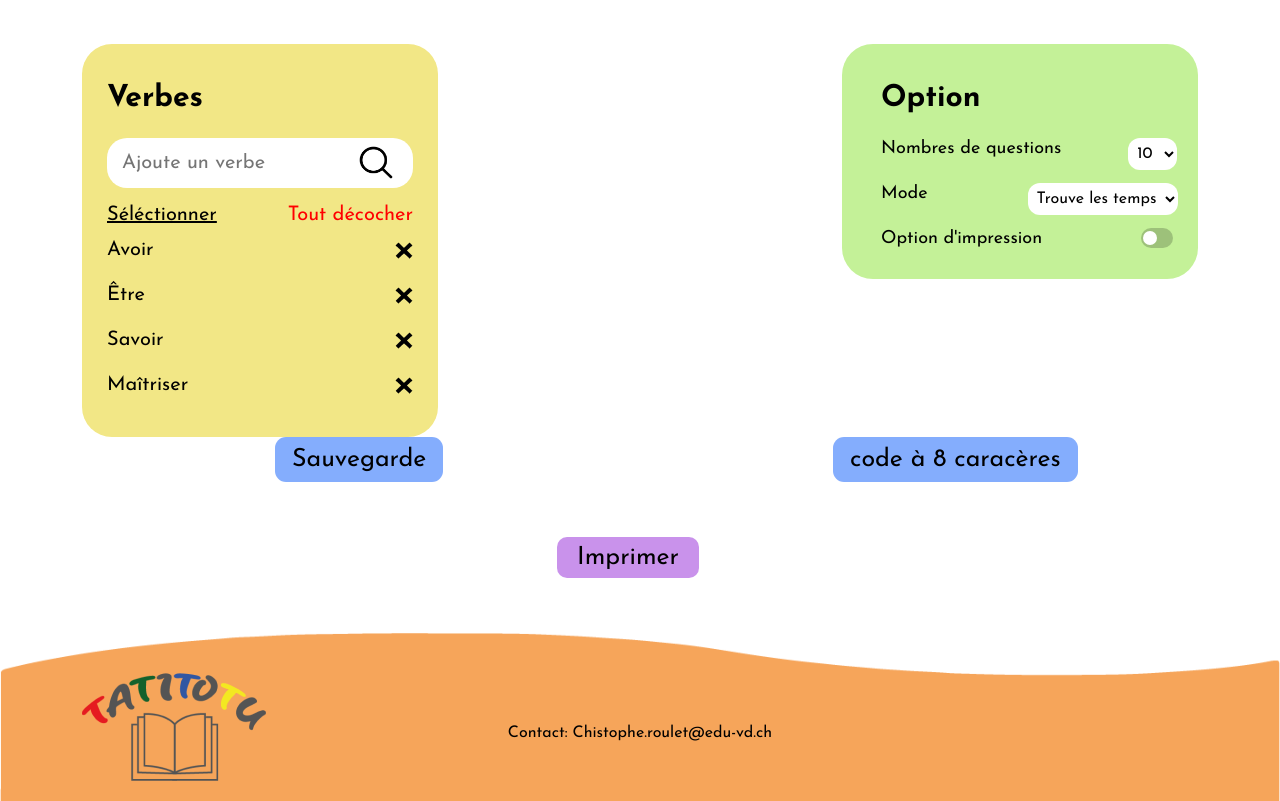
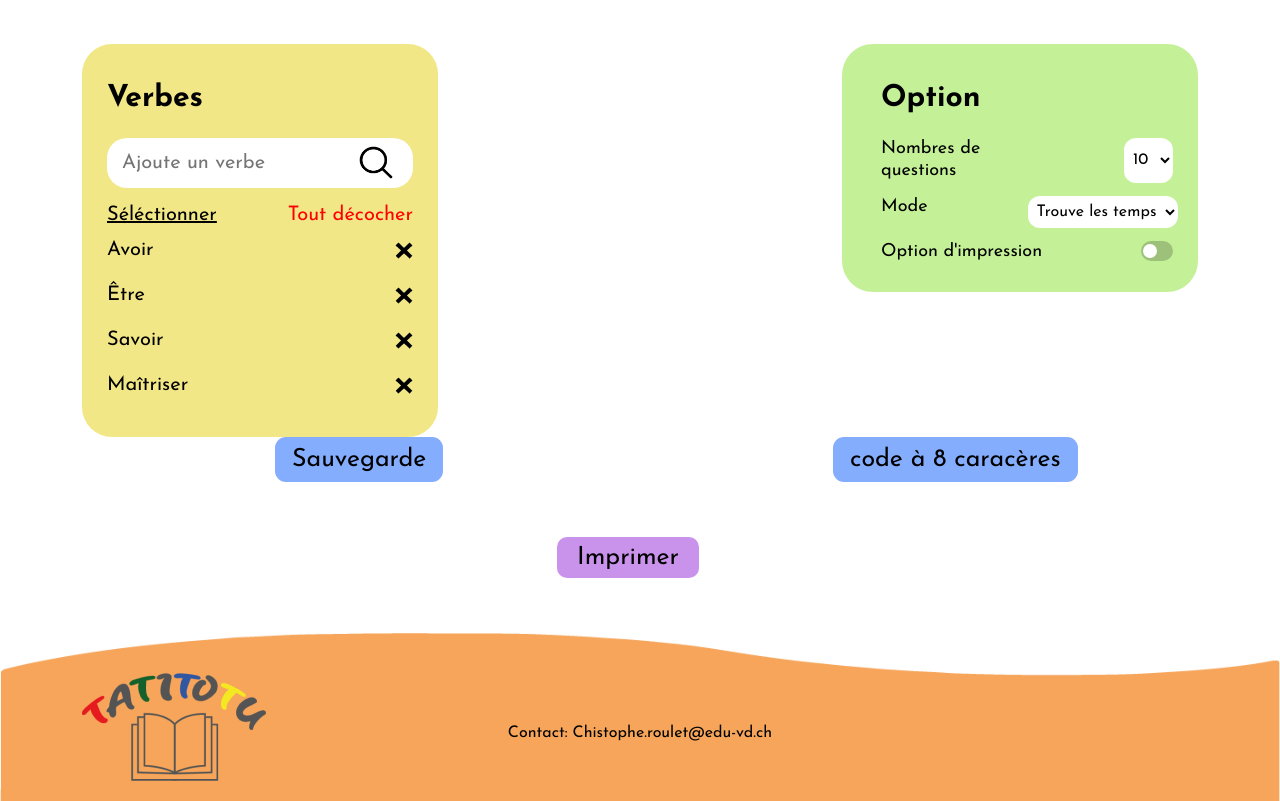
Before and after one commit to Zoebusigny/Tatitotu, a website built with Parcel: page src/create.html in a window 1280 px wide. Shown: the part 1280-2081 px from the top of the page. Built offline with nearby package versions, Linux system fonts and the light colour scheme.

Commit message:
correction des padding option dans t-create

```diff
--- a/src/scss/modules/_option.scss
+++ b/src/scss/modules/_option.scss
@@ -95,4 +95,11 @@
 .t-create .option-impression .option-text {
   display: flex;
   justify-content: space-between;
+  padding-right: 25px;
 }
+
+.t-create .option-grp {
+  display: flex;
+  justify-content: space-between;
+  padding-right: 25px;
+}
```
